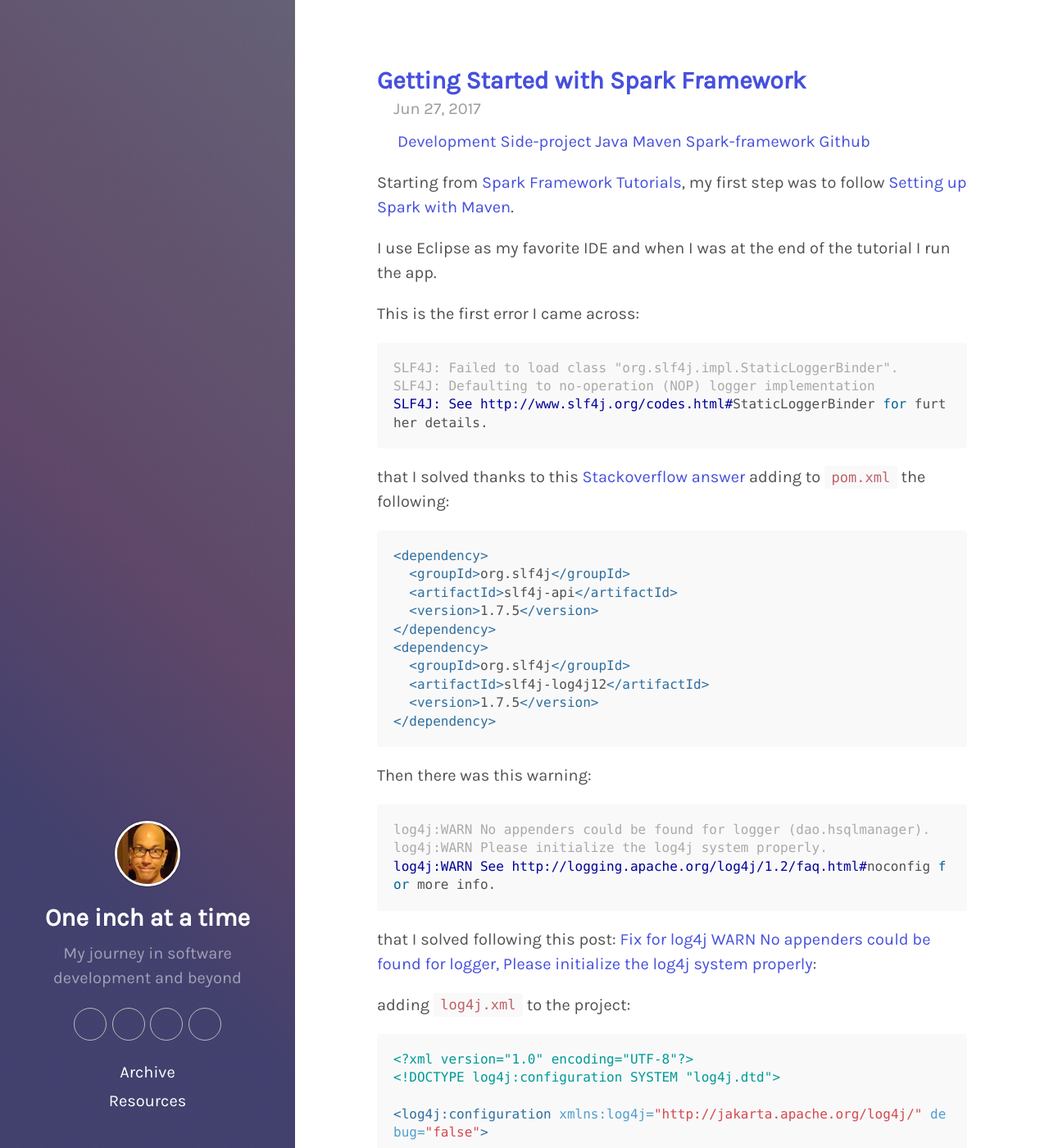
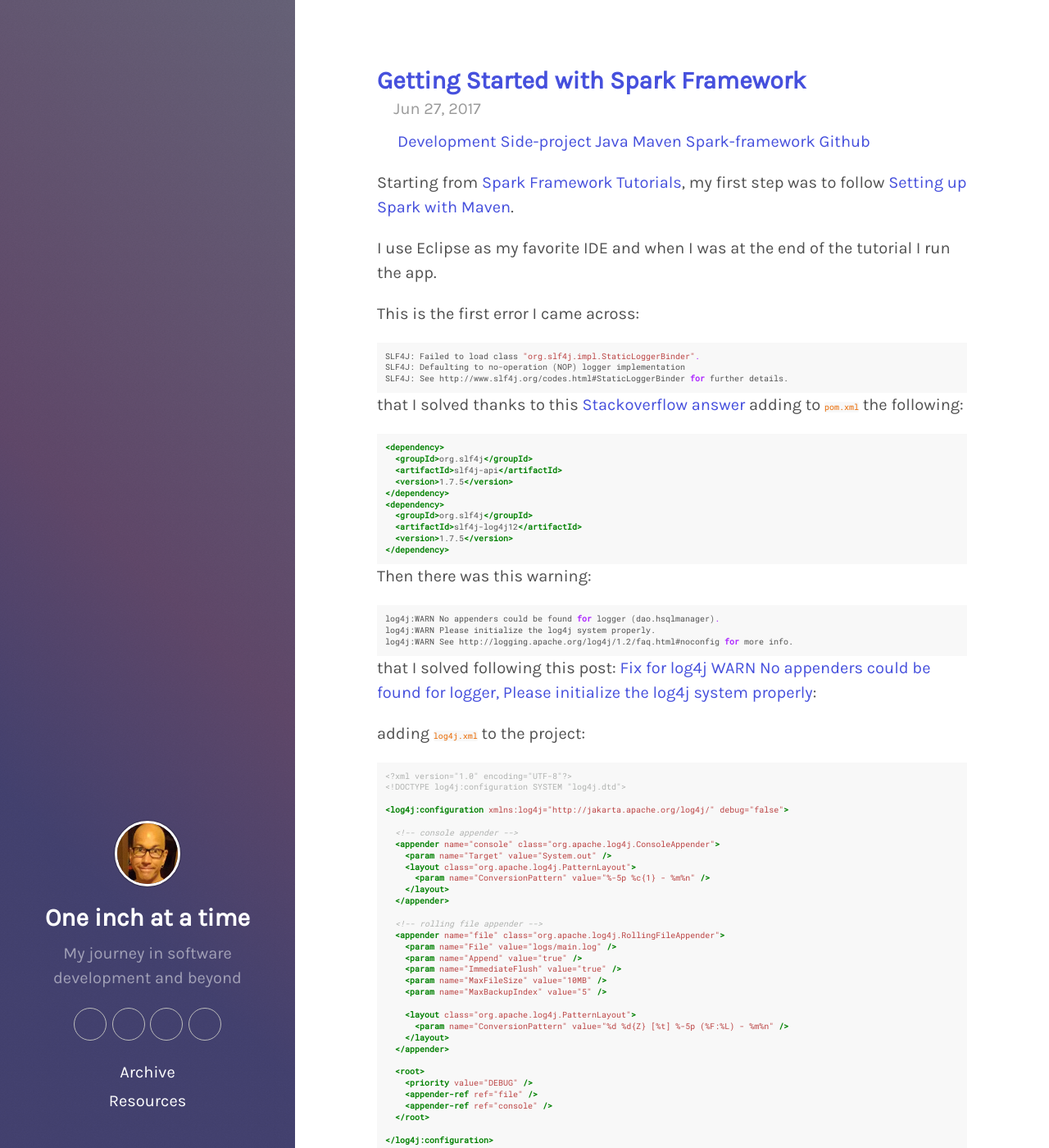
Before and after one commit to kingsor/kingsor.github.io, a Jekyll site: the page built from _posts/2017-06-27-getting-started-with-spark-framework.md, in a window 1280 px wide and 1400 px high. Shown: the whole window at 82% size. Built offline with Jekyll 4.4.1, drawn with Linux system fonts in a browser that asks for light colours; some web fonts are replaced; comment, search, counter and statistics services are not loaded.

Commit message:
update syntax highlight css file

````diff
--- a/_posts/2017-06-27-getting-started-with-spark-framework.md
+++ b/_posts/2017-06-27-getting-started-with-spark-framework.md
@@ -19,7 +19,7 @@
 
 This is the first error I came across:
 
-```console
+```bash
 SLF4J: Failed to load class "org.slf4j.impl.StaticLoggerBinder".
 SLF4J: Defaulting to no-operation (NOP) logger implementation
 SLF4J: See http://www.slf4j.org/codes.html#StaticLoggerBinder for further details.
@@ -42,7 +42,7 @@
 
 Then there was this warning:
 
-```console
+```bash
 log4j:WARN No appenders could be found for logger (dao.hsqlmanager).
 log4j:WARN Please initialize the log4j system properly.
 log4j:WARN See http://logging.apache.org/log4j/1.2/faq.html#noconfig for more info.
--- a/css/poole.css
+++ b/css/poole.css
@@ -147,46 +147,6 @@
   border-bottom: 1px dotted #e5e5e5;
 }
 
-/* Code */
-code,
-pre {
-  font-family: Menlo, Monaco, "Courier New", monospace;
-}
-code {
-  padding: .25em .5em;
-  font-size: 85%;
-  color: #bf616a;
-  background-color: #f9f9f9;
-  border-radius: 3px;
-}
-pre {
-  display: block;
-  margin-top: 0;
-  margin-bottom: 1rem;
-  padding: 1rem;
-  font-size: .8rem;
-  line-height: 1.4;
-  white-space: pre;
-  white-space: pre-wrap;
-  word-break: break-all;
-  word-wrap: break-word;
-  background-color: #f9f9f9;
-}
-pre code {
-  padding: 0;
-  font-size: 100%;
-  color: inherit;
-  background-color: transparent;
-}
-
-/* Pygments via Jekyll */
-.highlight {
-  margin-bottom: 1rem;
-  border-radius: 4px;
-}
-.highlight pre {
-  margin-bottom: 0;
-}
 
 /* Gist via GitHub Pages */
 .gist .gist-file {
--- a/css/syntax.css
+++ b/css/syntax.css
@@ -1,65 +1,256 @@
-.highlight .hll { background-color: #ffc; }
-.highlight .c { color: #999; } /* Comment */
-.highlight .err { color: #a00; background-color: #faa } /* Error */
-.highlight .k { color: #069; } /* Keyword */
-.highlight .o { color: #555 } /* Operator */
-.highlight .cm { color: #09f; font-style: italic } /* Comment.Multiline */
-.highlight .cp { color: #099 } /* Comment.Preproc */
-.highlight .c1 { color: #999; } /* Comment.Single */
-.highlight .cs { color: #999; } /* Comment.Special */
-.highlight .gd { background-color: #fcc; border: 1px solid #c00 } /* Generic.Deleted */
-.highlight .ge { font-style: italic } /* Generic.Emph */
-.highlight .gr { color: #f00 } /* Generic.Error */
-.highlight .gh { color: #030; } /* Generic.Heading */
-.highlight .gi { background-color: #cfc; border: 1px solid #0c0 } /* Generic.Inserted */
-.highlight .go { color: #aaa } /* Generic.Output */
-.highlight .gp { color: #009; } /* Generic.Prompt */
-.highlight .gs { } /* Generic.Strong */
-.highlight .gu { color: #030; } /* Generic.Subheading */
-.highlight .gt { color: #9c6 } /* Generic.Traceback */
-.highlight .kc { color: #069; } /* Keyword.Constant */
-.highlight .kd { color: #069; } /* Keyword.Declaration */
-.highlight .kn { color: #069; } /* Keyword.Namespace */
-.highlight .kp { color: #069 } /* Keyword.Pseudo */
-.highlight .kr { color: #069; } /* Keyword.Reserved */
-.highlight .kt { color: #078; } /* Keyword.Type */
-.highlight .m { color: #f60 } /* Literal.Number */
-.highlight .s { color: #d44950 } /* Literal.String */
-.highlight .na { color: #4f9fcf } /* Name.Attribute */
-.highlight .nb { color: #366 } /* Name.Builtin */
-.highlight .nc { color: #0a8; } /* Name.Class */
-.highlight .no { color: #360 } /* Name.Constant */
-.highlight .nd { color: #99f } /* Name.Decorator */
-.highlight .ni { color: #999; } /* Name.Entity */
-.highlight .ne { color: #c00; } /* Name.Exception */
-.highlight .nf { color: #c0f } /* Name.Function */
-.highlight .nl { color: #99f } /* Name.Label */
-.highlight .nn { color: #0cf; } /* Name.Namespace */
-.highlight .nt { color: #2f6f9f; } /* Name.Tag */
-.highlight .nv { color: #033 } /* Name.Variable */
-.highlight .ow { color: #000; } /* Operator.Word */
-.highlight .w { color: #bbb } /* Text.Whitespace */
-.highlight .mf { color: #f60 } /* Literal.Number.Float */
-.highlight .mh { color: #f60 } /* Literal.Number.Hex */
-.highlight .mi { color: #f60 } /* Literal.Number.Integer */
-.highlight .mo { color: #f60 } /* Literal.Number.Oct */
-.highlight .sb { color: #c30 } /* Literal.String.Backtick */
-.highlight .sc { color: #c30 } /* Literal.String.Char */
-.highlight .sd { color: #c30; font-style: italic } /* Literal.String.Doc */
-.highlight .s2 { color: #c30 } /* Literal.String.Double */
-.highlight .se { color: #c30; } /* Literal.String.Escape */
-.highlight .sh { color: #c30 } /* Literal.String.Heredoc */
-.highlight .si { color: #a00 } /* Literal.String.Interpol */
-.highlight .sx { color: #c30 } /* Literal.String.Other */
-.highlight .sr { color: #3aa } /* Literal.String.Regex */
-.highlight .s1 { color: #c30 } /* Literal.String.Single */
-.highlight .ss { color: #fc3 } /* Literal.String.Symbol */
-.highlight .bp { color: #366 } /* Name.Builtin.Pseudo */
-.highlight .vc { color: #033 } /* Name.Variable.Class */
-.highlight .vg { color: #033 } /* Name.Variable.Global */
-.highlight .vi { color: #033 } /* Name.Variable.Instance */
-.highlight .il { color: #f60 } /* Literal.Number.Integer.Long */
+/* ==========================================================================
+   Syntax highlighting
+   ========================================================================== */
+pre, code {
+  font-family: "Roboto Mono", "Courier New", monospace;
+  color: #525252;
+  font-size: 0.9em;
+  background-color: #f8f8f8;
+  font-size: 10px; }
 
-.css .o,
-.css .o + .nt,
-.css .nt + .nt { color: #999; }
+code {
+  color: #e96900;
+  border-radius: 2px;
+  white-space: nowrap; }
+
+pre {
+  overflow: auto;
+  display: block;
+  padding: 1em;
+  margin: 0 0 1em;
+  line-height: 1.3875;
+  word-break: keep-all;
+  word-wrap: nowrap;
+  border-radius: 0;
+  font-weight: normal; }
+
+pre code {
+  background: transparent;
+  white-space: pre;
+  overflow: auto;
+  word-wrap: nowrap;
+  color: #525252; }
+
+pre code span {
+    word-break: keep-all; }
+
+.highlight {
+  margin: 0;
+  /* Comment */
+  /* Error */
+  /* Keyword */
+  /* Operator */
+  /* Comment.Multiline */
+  /* Comment.Preproc */
+  /* Comment.Single */
+  /* Comment.Special */
+  /* Generic.Deleted */
+  /* Generic.Emph */
+  /* Generic.Error */
+  /* Generic.Heading */
+  /* Generic.Inserted */
+  /* Generic.Output */
+  /* Generic.Prompt */
+  /* Generic.Strong */
+  /* Generic.Subheading */
+  /* Generic.Traceback */
+  /* Keyword.Constant */
+  /* Keyword.Declaration */
+  /* Keyword.Namespace */
+  /* Keyword.Pseudo */
+  /* Keyword.Reserved */
+  /* Keyword.Type */
+  /* Literal.Number */
+  /* Literal.String */
+  /* Name.Attribute */
+  /* Name.Builtin */
+  /* Name.Class */
+  /* Name.Constant */
+  /* Name.Decorator */
+  /* Name.Entity */
+  /* Name.Exception */
+  /* Name.Function */
+  /* Name.Label */
+  /* Name.Namespace */
+  /* Name.Tag */
+  /* Name.Variable */
+  /* Operator.Word */
+  /* Text.Whitespace */
+  /* Literal.Number.Float */
+  /* Literal.Number.Hex */
+  /* Literal.Number.Integer */
+  /* Literal.Number.Oct */
+  /* Literal.String.Backtick */
+  /* Literal.String.Char */
+  /* Literal.String.Doc */
+  /* Literal.String.Double */
+  /* Literal.String.Escape */
+  /* Literal.String.Heredoc */
+  /* Literal.String.Interpol */
+  /* Literal.String.Other */
+  /* Literal.String.Regex */
+  /* Literal.String.Single */
+  /* Literal.String.Symbol */
+  /* Name.Builtin.Pseudo */
+  /* Name.Variable.Class */
+  /* Name.Variable.Global */
+  /* Name.Variable.Instance */
+  /* Literal.Number.Integer.Long */ }
+  .highlight pre {
+    position: relative; }
+  .highlight pre code {
+    color: #525252; }
+  .highlight pre code::before {
+      content: attr(data-lang);
+      position: absolute;
+      top: 0;
+      right: 0;
+      color: #ccc;
+      text-align: right;
+      text-transform: uppercase;
+      font-size: 0.85em;
+      padding: 5px 10px 0;
+      line-height: 20px;
+      height: 20px;
+      font-weight: 600; }
+  .highlight .hll {
+    background-color: #ffffcc; }
+  .highlight .c {
+    color: #B0B2B0;
+    font-style: italic; }
+  .highlight .k {
+    color: #AA22FF;
+    font-weight: bold; }
+  .highlight .o {
+    color: #666666; }
+  .highlight .cm {
+    color: #B0B2B0;
+    font-style: italic; }
+  .highlight .cp {
+    color: #B0B2B0; }
+  .highlight .c1 {
+    color: #B0B2B0;
+    font-style: italic; }
+  .highlight .cs {
+    color: #B0B2B0;
+    font-weight: bold; }
+  .highlight .gd {
+    color: #A00000; }
+  .highlight .ge {
+    font-style: italic; }
+  .highlight .gr {
+    color: #FF0000; }
+  .highlight .gh {
+    color: #000080;
+    font-weight: bold; }
+  .highlight .gi {
+    color: #00A000; }
+  .highlight .go {
+    color: #808080; }
+  .highlight .gp {
+    color: #000080;
+    font-weight: bold; }
+  .highlight .gs {
+    font-weight: bold; }
+  .highlight .gu {
+    color: #800080;
+    font-weight: bold; }
+  .highlight .gt {
+    color: #0040D0; }
+  .highlight .kc {
+    color: #AA22FF;
+    font-weight: bold; }
+  .highlight .kd {
+    color: #AA22FF;
+    font-weight: bold; }
+  .highlight .kn {
+    color: #AA22FF;
+    font-weight: bold; }
+  .highlight .kp {
+    color: #AA22FF; }
+  .highlight .kr {
+    color: #AA22FF;
+    font-weight: bold; }
+  .highlight .kt {
+    color: #00BB00;
+    font-weight: bold; }
+  .highlight .m {
+    color: #666666; }
+  .highlight .s {
+    color: #BB4444; }
+  .highlight .na {
+    color: #BB4444; }
+  .highlight .nb {
+    color: #AA22FF; }
+  .highlight .nc {
+    color: #0000FF; }
+  .highlight .no {
+    color: #880000; }
+  .highlight .nd {
+    color: #AA22FF; }
+  .highlight .ni {
+    color: #999999;
+    font-weight: bold; }
+  .highlight .ne {
+    color: #D2413A;
+    font-weight: bold; }
+  .highlight .nf {
+    color: #00A000; }
+  .highlight .nl {
+    color: #A0A000; }
+  .highlight .nn {
+    color: #0000FF;
+    font-weight: bold; }
+  .highlight .nt {
+    color: #008000;
+    font-weight: bold; }
+  .highlight .nv {
+    color: #B8860B; }
+  .highlight .ow {
+    color: #AA22FF;
+    font-weight: bold; }
+  .highlight .w {
+    color: #bbbbbb; }
+  .highlight .mf {
+    color: #666666; }
+  .highlight .mh {
+    color: #666666; }
+  .highlight .mi {
+    color: #666666; }
+  .highlight .mo {
+    color: #666666; }
+  .highlight .sb {
+    color: #BB4444; }
+  .highlight .sc {
+    color: #BB4444; }
+  .highlight .sd {
+    color: #BB4444;
+    font-style: italic; }
+  .highlight .s2 {
+    color: #BB4444; }
+  .highlight .se {
+    color: #BB6622;
+    font-weight: bold; }
+  .highlight .sh {
+    color: #BB4444; }
+  .highlight .si {
+    color: #BB6688;
+    font-weight: bold; }
+  .highlight .sx {
+    color: #008000; }
+  .highlight .sr {
+    color: #BB6688; }
+  .highlight .s1 {
+    color: #BB4444; }
+  .highlight .ss {
+    color: #B8860B; }
+  .highlight .bp {
+    color: #AA22FF; }
+  .highlight .vc {
+    color: #B8860B; }
+  .highlight .vg {
+    color: #B8860B; }
+  .highlight .vi {
+    color: #B8860B; }
+  .highlight .il {
+    color: #666666; }
````
